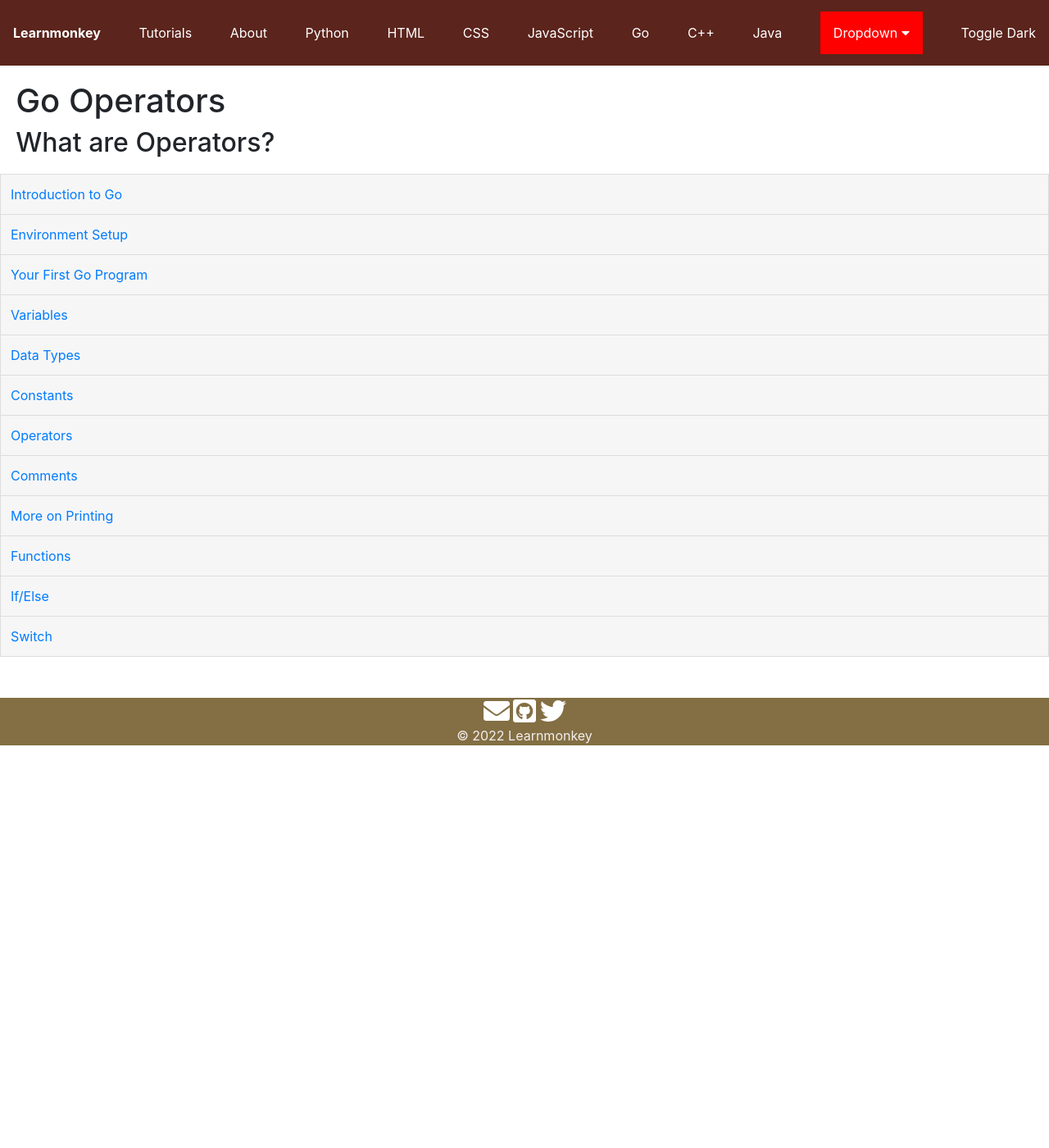
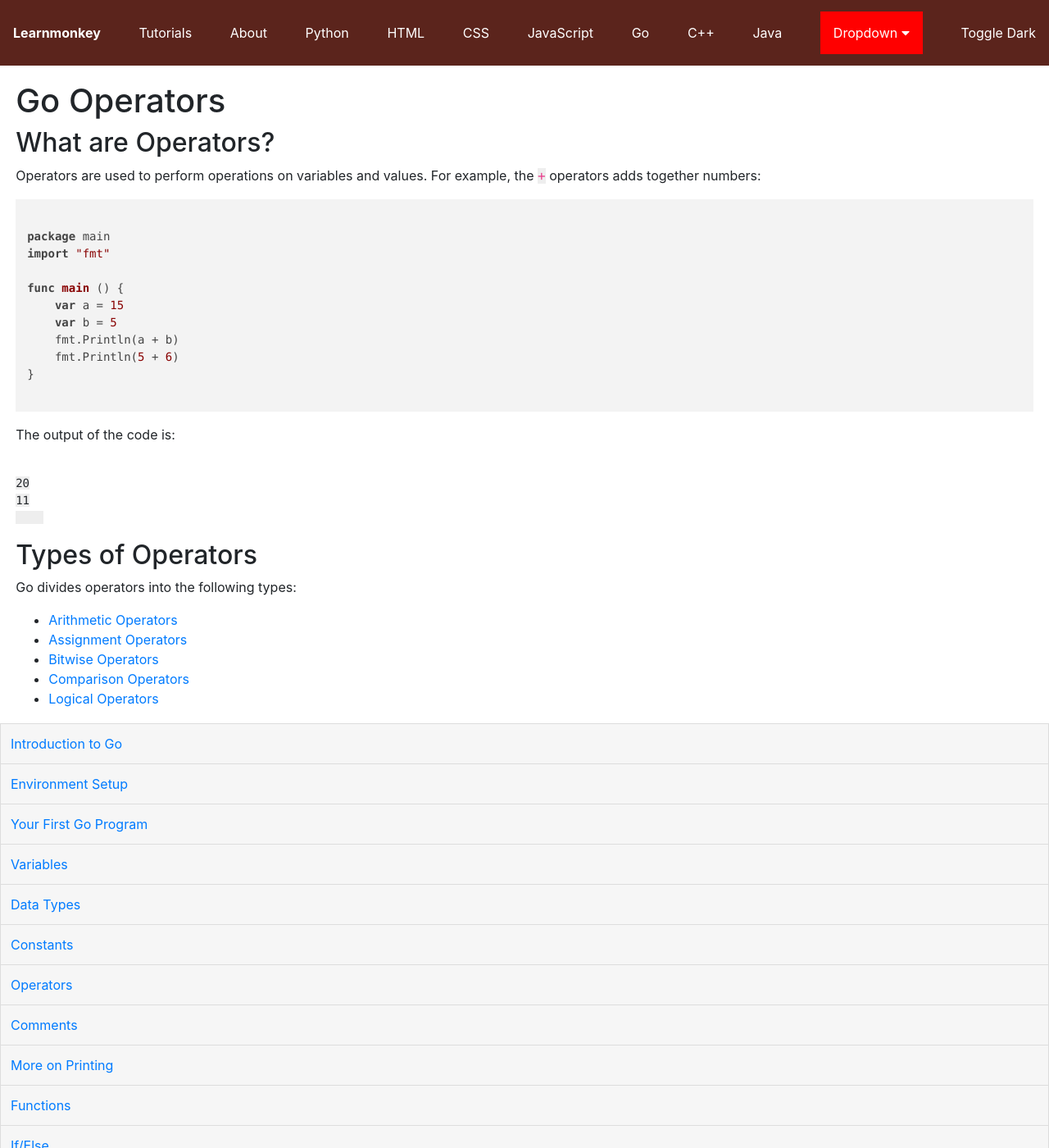
Before and after one commit to learnmonkey/learnmonkey.github.io, a Jekyll site: the page built from programming/golang/operators/index.html, in a window 1280 px wide and 1400 px high. Shown: the whole window at 82% size. Built offline with Jekyll 4.4.1, drawn with Linux system fonts in a browser that asks for light colours; nearby versions of some CDN libraries.

Commit message:
go operators page

```diff
--- a/programming/golang/operators/index.html
+++ b/programming/golang/operators/index.html
@@ -8,4 +8,33 @@ layout: golang
 
 <section>
     <h2>What are Operators?</h2>
+    <p>Operators are used to perform operations on variables and values. For example, the <code>+</code> operators adds together numbers: </p>
+    <pre><code class="language-go">
+package main
+import "fmt"
+
+func main () {
+    var a = 15
+    var b = 5
+    fmt.Println(a + b)
+    fmt.Println(5 + 6)
+}
+    </code></pre>
+    <p>The output of the code is: </p>
+    <pre><samp>
+20
+11
+    </samp></pre>
 </section>
+
+<section>
+    <h2>Types of Operators</h2>
+    <p>Go divides operators into the following types: </p>
+    <ul>
+        <li><a href="/programming/golang/operators/arithmetic/">Arithmetic Operators</a></li>
+        <li><a href="/programming/golang/operators/assignment/">Assignment Operators</a></li>
+        <li><a href="/programming/golang/operators/bitwise/">Bitwise Operators</a></li>
+        <li><a href="/programming/golang/operators/comparison/">Comparison Operators</a></li>
+        <li><a href="/programming/golang/operators/logical/">Logical Operators</a></li>
+    </ul>
+</section>
```
